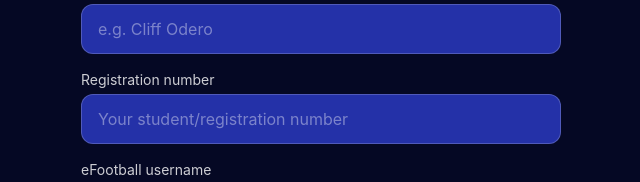
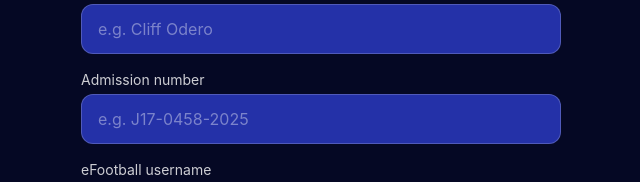
Before and after one commit to HarryKirigwi/efootball-frontend, a React (Vite) app: page /#/register in a window 1280 px wide. Shown: the part 331-513 px from the top of the page, without its empty margins (319-959 px from the left). Built offline with nearby package versions, Linux system fonts and the light colour scheme; no server answers.

Commit message:
Changed smn

```diff
--- a/src/pages/Register.jsx
+++ b/src/pages/Register.jsx
@@ -107,14 +107,14 @@ export default function Register() {
           />
         </div>
         <div>
-          <label className="block text-sm text-white/80 mb-1">Registration number</label>
+          <label className="block text-sm text-white/80 mb-1">Admission number</label>
           <input
             type="text"
             required
             value={form.reg_no}
             onChange={(e) => setForm((f) => ({ ...f, reg_no: e.target.value }))}
             className="w-full px-4 py-3 rounded-xl bg-mu-blue border border-white/20 text-white placeholder-white/40 focus:border-mu-gold outline-none"
-            placeholder="Your student/registration number"
+            placeholder="e.g. J17-0458-2025"
           />
         </div>
         <div>
```
